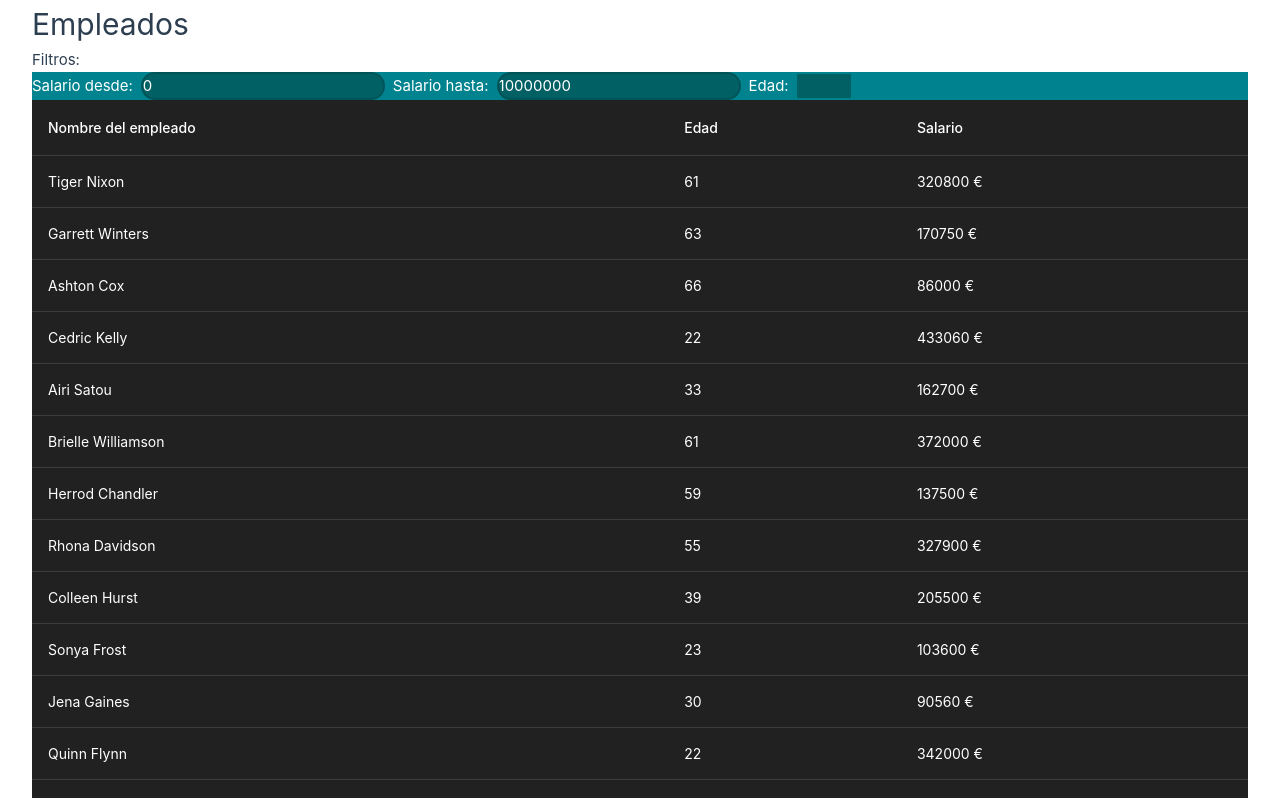
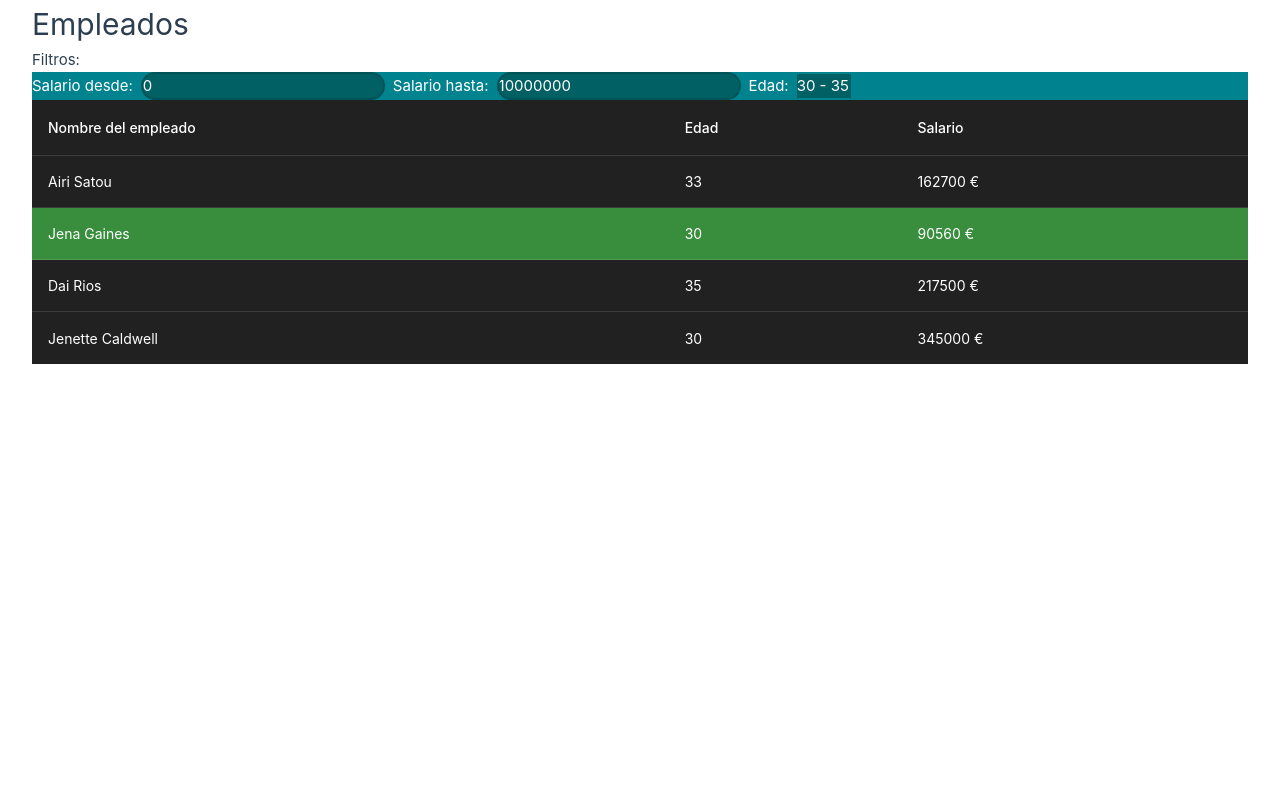
Before and after one commit to DiegoGutierrezDev/OvertekTest, a Vue app: page / in a window 1280 px wide. Shown: the top 798 px of the page. Built offline with nearby package versions, Linux system fonts and the light colour scheme.

Commit message:
Colors for filters

```diff
--- a/src/views/HomeView.vue
+++ b/src/views/HomeView.vue
@@ -39,9 +39,13 @@
         <tr
           v-for="employee in filteredEmployees"
           :key="employee.id"
+          :class="{
+          'bg-green-darken-2': employee.employee_salary < 100000,
+          'bg-red-darken-2': employee.employee_salary > 500000}"
         >
         {{ salary_from }}
-          <td>{{ employee.employee_name }}</td>
+          <td
+          >{{ employee.employee_name }}</td>
           <td>{{ employee.employee_age }}</td>
           <td>{{ employee.employee_salary }} €</td>
         </tr>
@@ -57,8 +61,8 @@ const filters = ref({
   salary_from: 0,
   salary_to: 10000000,
   age: {
-    from: 0,
-    to: 0,
+    from: 30,
+    to: 35
   }
 
 })
@@ -85,7 +89,7 @@ let employees_list =
   let employees = employees_list.filter((employee) => {
     return (
       (employee.employee_salary >= filters.value.salary_from &&
-      employee.employee_salary <= filters.value.salary_to) ||
+      employee.employee_salary <= filters.value.salary_to) &&
       (employee.employee_age >= filters.value.age.from &&
       employee.employee_age <= filters.value.age.to)
     )
@@ -94,7 +98,4 @@ let employees_list =
   return employees
 })
 
-const filteredAges = computed(() => {
-
-})
 </script>
```
